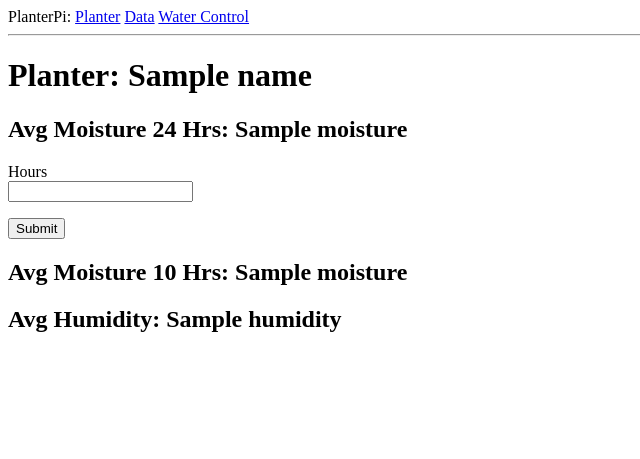
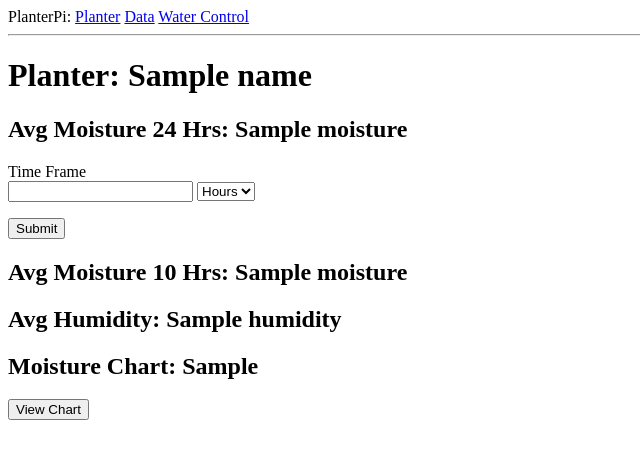
Before and after one commit to nwaggoner16/flask_planter, a Flask app: template app/templates/index.html in a window 1280 px wide. Shown: the top 459 px of the page, without its empty margins (0-640 px from the left). Run offline with Flask 2, Linux system fonts and the light colour scheme; the template is opened without the code that fills it: values that come from a table or form of the project are taken from there, most other values are stand-ins (such as "Sample title", 1, 10 or a date in 2020).

Commit message:
Add forms and templates for chart page.  Add days/hours select list for time frames.

```diff
--- a/app/forms.py
+++ b/app/forms.py
@@ -16,16 +16,18 @@ class PlanterForm(FlaskForm):
 class Planter_name_list(FlaskForm):
 	planter_data = db.general_data()
 	planter_names = planter_data.get_planter_names()
-
-
-	planternamelist = SelectField(label= 'Planter', choices = planter_names)#[('1','Demeter'), ('2', 'Rongo')])
+	planternamelist = SelectField(label= 'Planter', choices = planter_names)
 	submit = SubmitField('Submit')
 
 class HoursForm(FlaskForm):
-	hours = IntegerField('Hours', validators=[DataRequired()])
+	hours = IntegerField('Time Frame', validators=[DataRequired()])
+	time_option = SelectField(label='Time Frame', choices = [('1', 'Hours'),('2', 'Days')])
 	submit = SubmitField('Submit')
 
 class WaterForm(FlaskForm):
 	rt_input = IntegerField('Run Time')
 	rs_input = IntegerField('Run Speed')
 	water_trig = SubmitField('Water Now')
+
+class ChartForm(FlaskForm):
+	view_chart = SubmitField('View Chart')
--- a/app/routes.py
+++ b/app/routes.py
@@ -1,11 +1,15 @@
-from flask import render_template, flash, redirect
+from flask import render_template, flash, redirect, Response, request
 from app import app
 import sys
 sys.path.append('/home/pi/PlanterPi/')
 from planter import planter
 from db import general_data, planter_by_id, cursor
-from app.forms import LoginForm, PlanterForm, Planter_name_list, HoursForm, WaterForm
+from app.forms import LoginForm, PlanterForm, Planter_name_list, HoursForm, WaterForm, ChartForm
 import pumps
+import io
+from matplotlib.backends.backend_agg import FigureCanvasAgg as FigureCanvas
+from matplotlib.figure import Figure
+
 
 
 #planter_name = ''
@@ -35,12 +39,27 @@ def planter_list_page():
 
 	if form.validate():
 		global planter_obj
+		global user
+		global name
+		global hour_int
+		global avg_moisture
+		global avg_moisture_10
+		global avg_humidity
+		global get_sensor_data
 		planter_id = form.planternamelist.data
 		planter_obj = planter_by_id('{}'.format(planter_id))
+		user = {'username': 'Nathan'}
+		name = {'name': planter_obj.planter_name}
+		hour_int = int(24)
+		avg_moisture = {'moisture': planter_obj.avg_moisture(hour_int)}
+		avg_moisture_10 = {'moisture': planter_obj.avg_moisture(10)}
 
+		avg_humidity = {'humidity': planter_obj.avg_humidity()}
+		get_sensor_data = {'sensor_data': planter_obj.get_planter_sensor_data()}
 
 		#flash('Planter {} selected'.format(planter_id))
 		return redirect('/data_hours/{}/24'.format(planter_id))
+		#return redirect('/plot.png/{}'.format(planter_id))
 
 	return render_template('planter_list.html', title='Planter', form=form)
 
@@ -66,21 +85,38 @@ def data(planter_id):
 @app.route('/data_hours/<planter_id>/<hours>', methods=['GET', 'POST'])
 def data_hours(planter_id, hours=24):
 	global planter_obj
+	global user
+	global name
+	global hour_int
+	global avg_moisture
+	global avg_moisture_10
+	global avg_humidity
+	global get_sensor_data
 	#planter_obj = planter_by_id('{}'.format(planter_id))
 	#planter_obj = planter('Demeter')
-	user = {'username': 'Nathan'}
-	name = {'name': planter_obj.planter_name}
-	hour_int = int(hours)
-	avg_moisture = {'moisture': planter_obj.avg_moisture(hour_int)}
-	avg_moisture_10 = {'moisture': planter_obj.avg_moisture(10)}
-	avg_humidity = {'humidity': planter_obj.avg_humidity()}
-	get_sensor_data = {'sensor_data': planter_obj.get_planter_sensor_data()}
-	print(get_sensor_data)
+
+
+
 	hour_form = HoursForm()
+	chart_form = ChartForm()
 	if hour_form.validate():
-		hour_val = hour_form.hours.data
-		return redirect('/data_hours/{}/{}'.format(planter_id, hour_val))
-	return render_template('index.html', title='Planter', user=user, avg_moisture=avg_moisture, avg_moisture_10=avg_moisture_10, avg_humidity=avg_humidity, get_sensor_data=get_sensor_data, name=name, hour_form=hour_form)#, planter_object = planter_obj)
+		global hour_int
+		global avg_moisture
+		if hour_form.time_option.data=='1':
+			global hour_int
+			global avg_moisture
+			hour_int = hour_form.hours.data
+			avg_moisture = {'moisture': planter_obj.avg_moisture(hour_int)}
+			return redirect('/data_hours/{}/{}'.format(planter_id, hour_int))
+		elif hour_form.time_option.data=='2':
+
+			hour_int = hour_form.hours.data*24
+			avg_moisture = {'moisture': planter_obj.avg_moisture(hour_int)}
+			return redirect('/data_hours/{}/{}'.format(planter_id, hour_int))
+
+	if chart_form.validate():
+		return redirect('/plot.png')
+	return render_template('index.html', title='Planter', user=user, avg_moisture=avg_moisture, avg_moisture_10=avg_moisture_10, avg_humidity=avg_humidity, get_sensor_data=get_sensor_data, name=name, hour_form=hour_form, chart_form=chart_form)#, planter_object = planter_obj)
 
 @app.route('/water_control')
 @app.route('/Water_control', methods=(['GET', 'POST']))
@@ -89,3 +125,21 @@ def water_control():
 	global planter_obj
 	name = {'name': planter_obj.planter_name}
 	return render_template('water_control.html', name=name)
+
+@app.route('/plot.png')
+def plot_png():
+	global planter_obj
+	fig = create_figure()
+	output = io.BytesIO()
+	FigureCanvas(fig).print_png(output)
+	return Response(output.getvalue(), mimetype='image/png')
+
+def create_figure():
+	global planter_obj
+	global hour_int
+	fig = Figure()
+	axis = fig.add_subplot(1, 1, 1)
+	plot_arr = planter_obj.plot_moisture_data_test(hour_int)
+	print(plot_arr)
+	axis.plot(plot_arr[0], plot_arr[1])
+	return fig
--- /dev/null
+++ b/app/templates/charts.html
@@ -0,0 +1,6 @@
+{% extends "index.html" %}
+
+{% block content %}
+
+
+{% endblock %}
--- a/app/templates/index.html
+++ b/app/templates/index.html
@@ -7,12 +7,19 @@
         {{ hour_form.hidden_tag() }}
         <p>
             {{ hour_form.hours.label }}<br>
-            {{ hour_form.hours }}
+            {{ hour_form.hours }} {{ hour_form.time_option }}
         </p>
         <p>{{ hour_form.submit() }}</p>
     </form>
     <h2>Avg Moisture 10 Hrs: {{ avg_moisture_10.moisture }}</h2>
     <h2>Avg Humidity: {{ avg_humidity.humidity }}</h2>
-    <!--<h2>Sensor Data: {{ get_sensor_data.sensor_data }}</h2>-->
+    <h2>Moisture Chart: {{ moisture_chart }}</h2>
+    <form action="" method="post" novalidate>
+        {{ chart_form.hidden_tag() }}
+
+        <p>{{ chart_form.view_chart() }}</p>
+    </form>
+    <!--<input type="submit" name="view_charts" method="post" value="View Charts">
+    <h2>Sensor Data: {{ get_sensor_data.sensor_data }}</h2>-->
 
 {% endblock %}
```
Also changed, not shown: app/__init__.py (+18 -1 lines).
